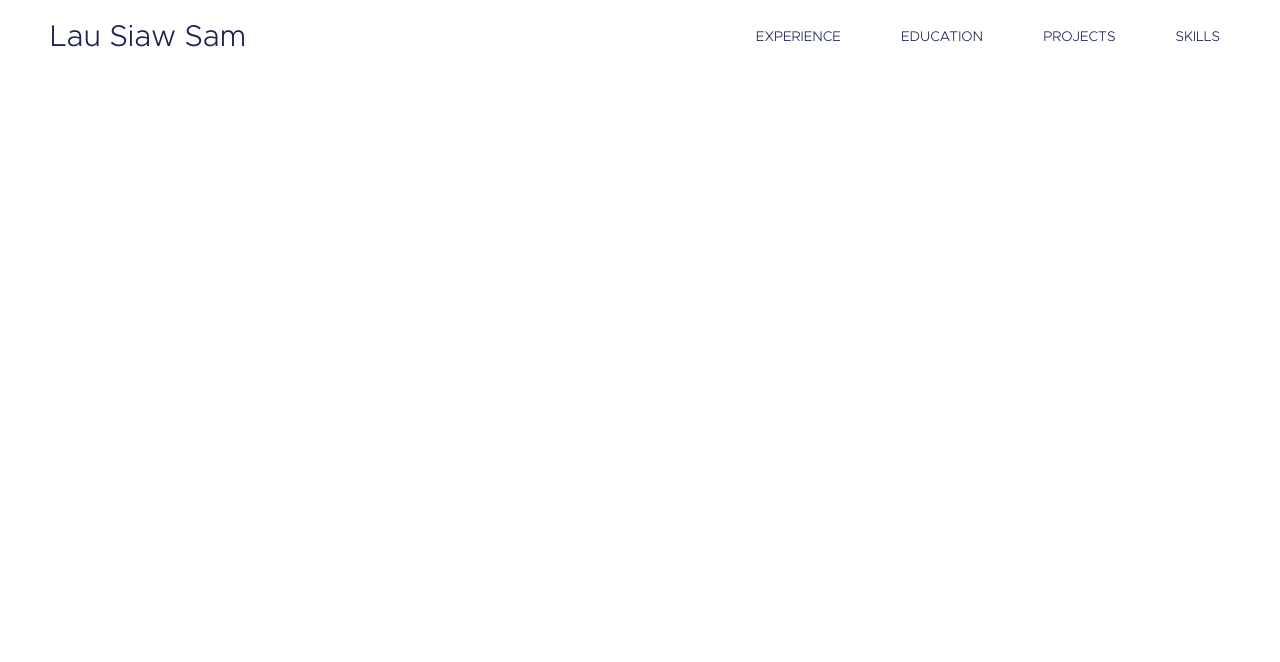
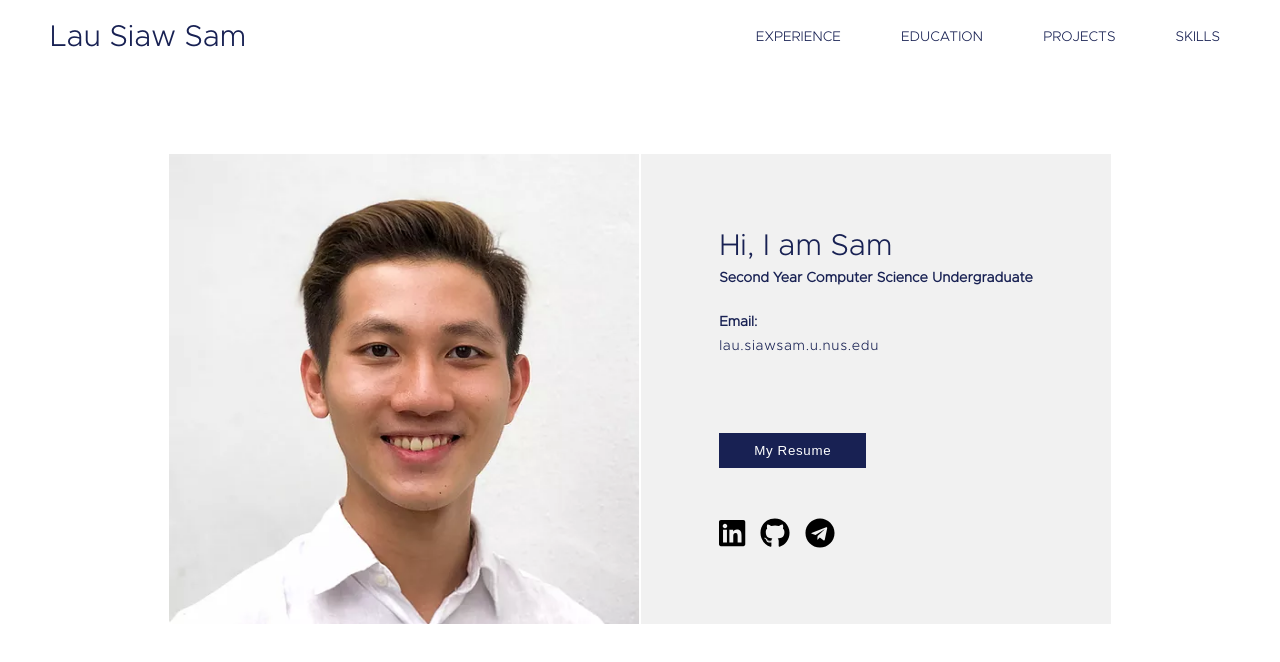
Before and after one commit to Silvernitro/portfolio, a React (Create React App) app in the folder portfolio/: page / in a window 1280 px wide. Shown: the top 662 px of the page. Built offline with nearby package versions, Linux system fonts and the light colour scheme.

Commit message:
Finish up intro box

```diff
--- a/portfolio/package.json
+++ b/portfolio/package.json
@@ -3,6 +3,10 @@
   "version": "0.1.0",
   "private": true,
   "dependencies": {
+    "@fortawesome/fontawesome-svg-core": "^1.2.35",
+    "@fortawesome/free-brands-svg-icons": "^5.15.3",
+    "@fortawesome/free-solid-svg-icons": "^5.15.3",
+    "@fortawesome/react-fontawesome": "^0.1.14",
     "@testing-library/jest-dom": "^5.12.0",
     "@testing-library/react": "^11.2.7",
     "@testing-library/user-event": "^12.8.3",
--- a/portfolio/src/App.js
+++ b/portfolio/src/App.js
@@ -1,8 +1,18 @@
+import { library } from '@fortawesome/fontawesome-svg-core'
+import { fab } from '@fortawesome/free-brands-svg-icons'
+import { faCheckSquare, faCoffee } from '@fortawesome/free-solid-svg-icons'
+
 import NavBar from './components/NavBar'
+import IntroBox from './components/IntroBox'
 
 function App() {
+  library.add(fab, faCheckSquare, faCoffee)
+
   return (
-    <NavBar />
+    <>
+      <NavBar />
+      <IntroBox />
+    </>
   );
 }
 
--- /dev/null
+++ b/portfolio/src/components/IntroBox.js
@@ -0,0 +1,143 @@
+import React from 'react'
+import styled from 'styled-components'
+import { FontAwesomeIcon } from '@fortawesome/react-fontawesome'
+import styles from '../styles'
+import headshot from '../assets/headshot.webp'
+
+const IntroBox = () => (
+  <Container>
+    <Box>
+      <Image src={headshot} />
+
+      <VerticalDivider />
+
+      <Content>
+        <ContentContainer>
+          <Text style={{'fontSize': '30px', 'marginBottom': '10px'}}>Hi, I am Sam</Text>
+          <Text style={{'fontWeight': '800', 'marginBottom': '30px'}}>Second Year Computer Science Undergraduate</Text>
+          <Text style={{'fontWeight': '800', 'marginBottom': '10px'}}>Email:</Text>
+          <Email as='a' href='mailto:lau.siawsam.u.nus.edu' style={{'letterSpacing': '0.05em'}}>lau.siawsam.u.nus.edu</Email>
+
+          <a
+            href='https://drive.google.com/file/d/1YkdjdK6pOXbzlgV7tetaRu-_XSdp34u7/view?usp=sharing'
+            target='_blank'
+            rel='noreferrer noopener'
+            style={{'textDecoration': 'none'}}
+          >
+            <ResumeButton>
+              My Resume
+            </ResumeButton>
+          </a>
+
+          <SocialContainer>
+            <a
+              href='https://www.linkedin.com/in/lau-siaw-sam/'
+              target='_blank'
+              rel='noreferrer noopener'
+            >
+              <StyledIcon icon={['fab', 'linkedin']} />
+            </a>
+            <a
+              href='https://github.com/Silvernitro'
+              target='_blank'
+              rel='noreferrer noopener'
+            >
+              <StyledIcon icon={['fab', 'github']} />
+            </a>
+            <a
+              href='https://t.me/lausiawsam'
+              target='_blank'
+              rel='noreferrer noopener'
+            >
+              <StyledIcon icon={['fab', 'telegram']} />
+            </a>
+          </SocialContainer>
+        </ContentContainer>
+      </Content>
+    </Box>
+  </Container>
+)
+
+export default IntroBox
+
+const Container = styled.section`
+  width: 100%;
+  display: flex;
+  justify-content: center;
+`
+
+const Box = styled.div`
+  margin-top: 10vh;
+  display: flex;
+`
+
+const Image = styled.img`
+  width: 470px;
+  height: 100%;
+  object-fit: cover;
+`
+
+const VerticalDivider = styled.div`
+  width: 2px;
+`
+
+const Content = styled.div`
+  width: 470px;
+
+  background-color: #F1F1F1;
+  color: ${styles.PRI_COLOR};
+
+  display: flex;
+  flex-direction: column;
+  justify-content: center;
+  align-items: center;
+`
+
+const ContentContainer = styled.div`
+  display: flex;
+  flex-direction: column;
+  align-items: start;
+`
+
+const Text = styled.p`
+  margin: 0;
+  font-size: 14px;
+  font-weight: 400;
+`
+
+const Email = styled(Text)`
+  text-decoration: none;
+  color: inherit;
+  cursor: pointer;
+`
+
+const ResumeButton = styled.button`
+  background-color: ${styles.PRI_COLOR};
+
+  border: none;
+  cursor: pointer;
+  color: white;
+  font-weight: 50;
+  letter-spacing: 0.05em;
+
+  display: flex;
+  justify-content: center;
+  padding: 10px 35px;
+  margin-top: 80px;
+
+  transition: background-color 0.15s;
+  &:hover {
+    background-color: ${styles.HOVER_COLOR};
+  }
+`
+
+const SocialContainer = styled.div`
+  margin-top: 50px;
+`
+
+const StyledIcon = styled(FontAwesomeIcon)`
+  color: black;
+  font-size: 30px;
+  margin-right: 15px;
+  cursor: pointer;
+`
--- a/portfolio/src/styles.js
+++ b/portfolio/src/styles.js
@@ -1,5 +1,6 @@
 const styles = {
-  PRI_COLOR: "#182153"
+  PRI_COLOR: "#182153",
+  HOVER_COLOR: "#1821535e"
 }
 
 export default styles
```
Also changed, not shown: portfolio/src/App.css (deleted, +0 -38 lines), portfolio/src/assets/headshot.webp (added), 1 other file (tests, documents, lock files or other folders).
